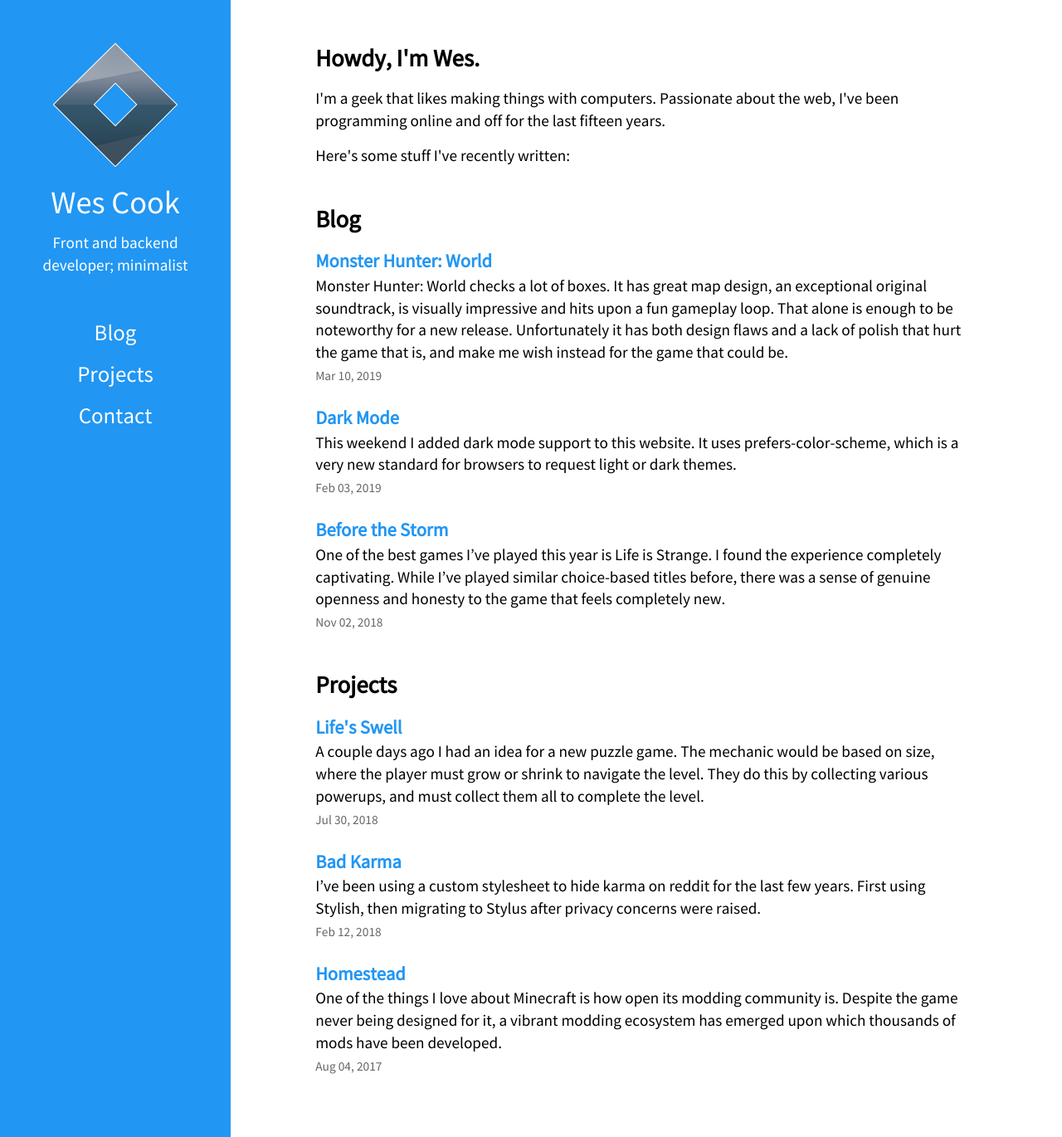
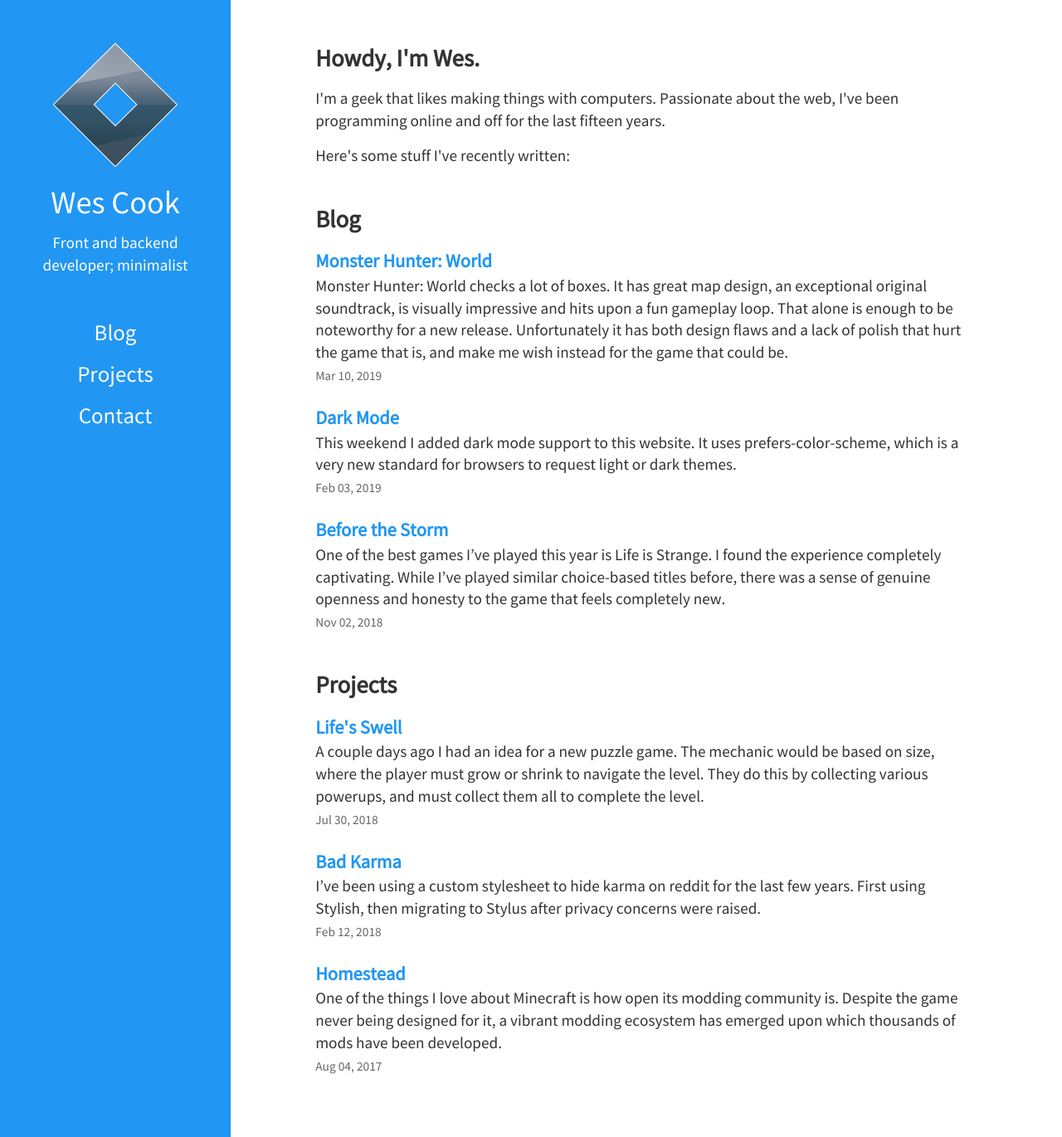
Before and after one commit to WesCook/wescook.github.io, a Jekyll site: the page built from index.html, in a window 1280 px wide. Shown: the whole page at 83% size. Built offline with Jekyll 4.4.1, drawn with Linux system fonts in a browser that asks for light colours.

Commit message:
Softening foreground colors

```diff
--- a/_sass/settings/colors.scss
+++ b/_sass/settings/colors.scss
@@ -1,6 +1,6 @@
 // Light Mode
 :root {
-	--foreground-color: black;
+	--foreground-color: #333;
 	--background-color: white;
 	--sidebar-color: #2196F3;
 	--link-color: #2196F3;
@@ -14,7 +14,7 @@ code {
 // Dark Mode
 @media screen and (prefers-color-scheme: dark) {
 	:root {
-		--foreground-color: white;
+		--foreground-color: #eee;
 		--background-color: #292727;
 		--sidebar-color: #15619c;
 		--link-color: #47BCFF;
```
